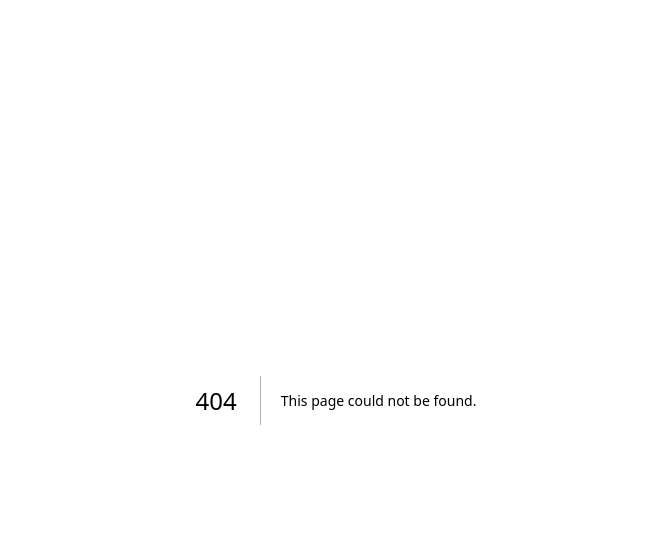
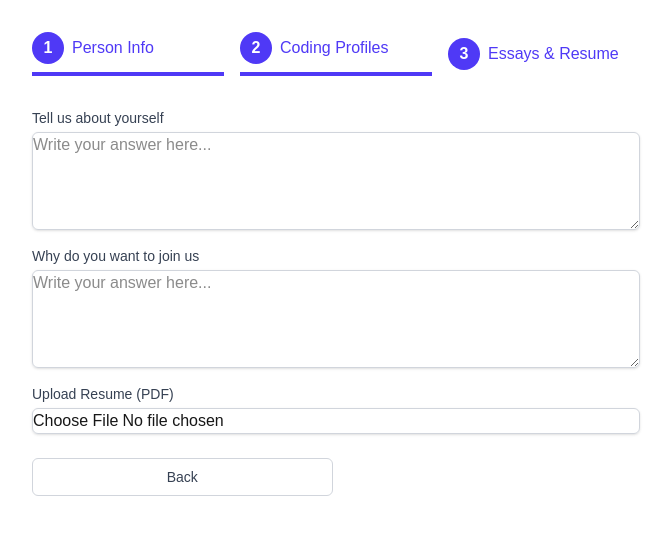
Before and after one commit to 7Dagm21/a2sv-application-platform-frontend, a Next.js app: page /applicant/applicationForms/step3 in a window 1280 px wide. Before the commit this address had no page. Shown: the top 534 px of the page, without its empty margins (304-975 px from the left). Built offline with nearby package versions, Linux system fonts and the light colour scheme.

Commit message:
feat: application form pages static UI

```diff
--- /dev/null
+++ b/src/app/applicant/applicationForms/step1/page.tsx
@@ -0,0 +1,39 @@
+import Button from "@/src/app/components/Button";
+import Input from "@/src/app/components/Input.tsx";
+import Stepper from "@/src/app/components/Stepper";
+
+export default function FirstStep() {
+  return (
+    <div className="max-w-2xl mx-auto p-4 sm:p-8">
+      <Stepper
+        steps={["Personal Info", "Coding Profiles", "Essays & Resume"]}
+        activeStep={1}
+      />
+
+      <form className="space-y-4 mt-6">
+        <Input
+          label="ID Number"
+          name="idNumber"
+          placeholder="Enter your Id number"
+        />
+        <Input
+          label="School/ University"
+          name="schoolName"
+          placeholder="Enter your university"
+        />
+        <Input
+          label="Degree Program"
+          name="DegreeProgram"
+          placeholder="Enter the degree program you are part of"
+        />
+
+        <div className="flex justify-end mt-6">
+          <Button variant="secondary">Back</Button>
+          <Button type="submit" variant="primary">
+            Next:Coding Profiles
+          </Button>
+        </div>
+      </form>
+    </div>
+  );
+}
--- /dev/null
+++ b/src/app/applicant/applicationForms/step2/page.tsx
@@ -0,0 +1,39 @@
+import Button from "@/src/app/components/Button";
+import Input from "@/src/app/components/Input.tsx";
+import Stepper from "@/src/app/components/Stepper";
+
+export default function SecondStep() {
+  return (
+    <div className="max-w-2xl mx-auto p-4 sm:p-8">
+      <Stepper
+        steps={["Personal Info", "Coding Profiles", "Essays & Resume"]}
+        activeStep={2}
+      />
+
+      <form className="space-y-4 mt-6">
+        <Input
+          label="Codeforces Username"
+          name="codeforces"
+          placeholder="Enter your Codeforces hanle"
+        />
+        <Input
+          label="Leetcode Username"
+          name="leetcode"
+          placeholder="Enter your Leetcode handle"
+        />
+        <Input
+          label="Github Profile URL"
+          name="github"
+          placeholder="https://github.com/yourusername"
+        />
+
+        <div className="flex flex-col sm:flex-row justify-between gap-2 mt-6">
+          <Button variant="secondary">Back</Button>
+          <Button type="submit" variant="primary">
+            Next:Essays & Resume
+          </Button>
+        </div>
+      </form>
+    </div>
+  );
+}
--- /dev/null
+++ b/src/app/applicant/applicationForms/step3/page.tsx
@@ -0,0 +1,51 @@
+import Button from "@/src/app/components/Button";
+import Input from "@/src/app/components/Input.tsx";
+import Stepper from "@/src/app/components/Stepper";
+
+export default function ThirdStep() {
+  return (
+    <div className="max-w-2xl mx-auto p-4 sm:p-8">
+      <Stepper
+        steps={["Person Info", "Coding Profiles", "Essays & Resume"]}
+        activeStep={3}
+      />
+
+      <form className="space-y-4 mt-6">
+        <Input
+          label="Tell us about yourself "
+          name="essay1"
+          placeholder="Write your answer here..."
+          textarea
+        />
+        <Input
+          label="Why do you want to join us"
+          name="essay2"
+          placeholder="Write your answer here..."
+          textarea
+        />
+        <div>
+          <label
+            htmlFor="resume"
+            className="block text-sm font-medium text-gray-700"
+          >
+            Upload Resume (PDF)
+          </label>
+          <input
+            type="file"
+            name="resume"
+            id="resume"
+            accept=".pdf"
+            className="mt-1 block w-full border border-gray-300 rounded-md shadow-sm focus:ring-indigo-500 focus:border-indigo-500"
+          />
+        </div>
+
+        <div className="flex flex-col sm:flex-row justify-between gap-2 mt-6">
+          <Button variant="secondary">Back</Button>
+          <Button type="submit" variant="primary">
+            Submit Application
+          </Button>
+        </div>
+      </form>
+    </div>
+  );
+}
```
